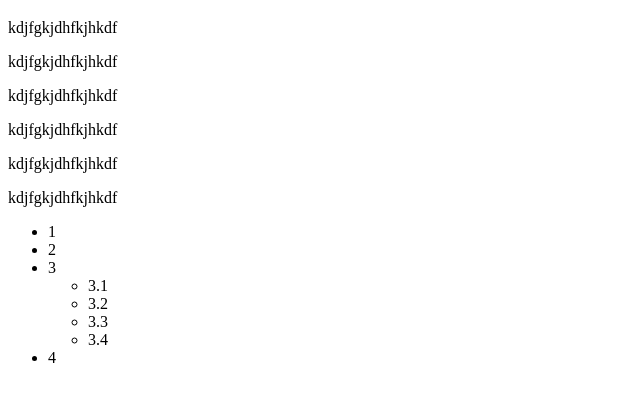
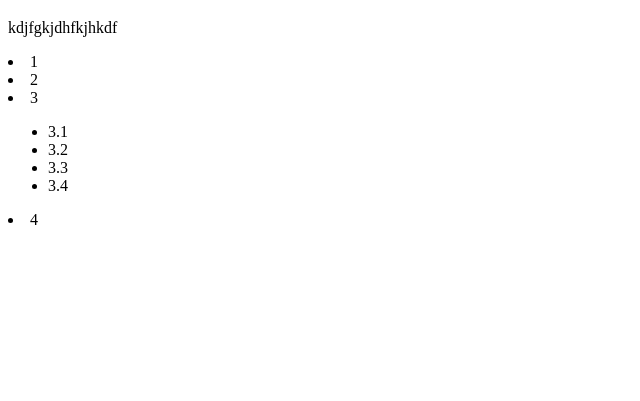
Before and after one commit to OlegOlinyk/GitTest, a plain HTML site: page index.html in a window 1280 px wide. Shown: the part 61-462 px from the top of the page, without its empty margins (0-640 px from the left). Drawn offline with Linux system fonts and the light colour scheme.

Commit message:
My Second

```diff
--- a/index.html
+++ b/index.html
@@ -16,12 +16,7 @@
 <div class="container">
 <h1>dkjhgkdjhgkdfg</h1>
 <p>kdjfgkjdhfkjhkdf</p>
-<p>kdjfgkjdhfkjhkdf</p>
-<p>kdjfgkjdhfkjhkdf</p>
-<p>kdjfgkjdhfkjhkdf</p>
-<p>kdjfgkjdhfkjhkdf</p>
-<p>kdjfgkjdhfkjhkdf</p>
-	<ul>
+
 	<li>1</li>
 	<li>2</li>
 	<li>3
```
